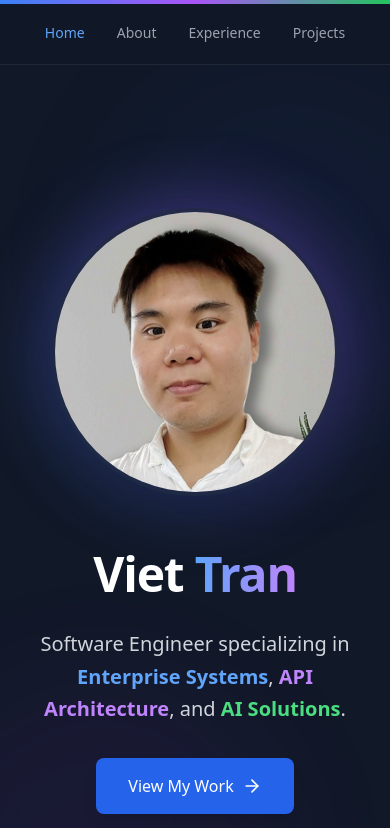
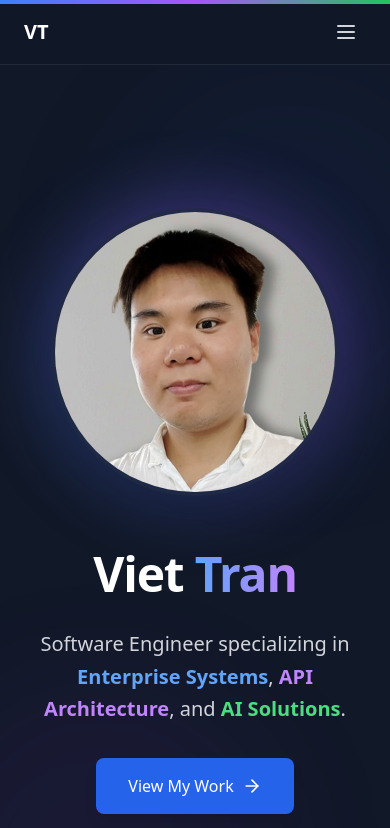
Before and after one commit to vieteri/viet-tran-portfolio, a Next.js app: page / in a window 390 px wide. Shown: the top 828 px of the page. Built offline with nearby package versions, Linux system fonts and the light colour scheme.

Commit message:
feat: implement responsive mobile navigation with hamburger menu

```diff
--- a/src/components/Navigation.tsx
+++ b/src/components/Navigation.tsx
@@ -1,28 +1,39 @@
-'use client';  // Add this line at the top of the file
+'use client';
 
 import Link from 'next/link';
 import { useEffect, useState } from 'react';
+import { usePathname } from 'next/navigation';
+import { Menu, X } from 'lucide-react';
 
 const navItems = [
-  { href: '#home', label: 'Home' },
-  { href: '#about', label: 'About' },
-  { href: '#experience', label: 'Experience' },
-  { href: '#projects', label: 'Projects' },
+  { href: '/#home', label: 'Home' },
+  { href: '/#about', label: 'About' },
+  { href: '/#experience', label: 'Experience' },
+  { href: '/#projects', label: 'Projects' },
 ];
 
 const Navigation = () => {
   const [activeSection, setActiveSection] = useState('');
+  const [isMobileMenuOpen, setIsMobileMenuOpen] = useState(false);
+  const pathname = usePathname();
+  const isHomePage = pathname === '/';
 
   useEffect(() => {
+    // Only run scroll spy on home page
+    if (!isHomePage) {
+      setActiveSection('');
+      return;
+    }
+
     const handleScroll = () => {
-      const sections = navItems.map(item => item.href.substring(1));
+      const sections = navItems.map(item => item.href.substring(2)); // Remove '/#'
 
       for (const section of sections) {
         const element = document.getElementById(section);
         if (element) {
           const rect = element.getBoundingClientRect();
           if (rect.top >= 0 && rect.top <= 300) {
-            setActiveSection(`#${section}`);
+            setActiveSection(`/#${section}`);
             break;
           }
         }
@@ -31,28 +42,39 @@ const Navigation = () => {
 
     window.addEventListener('scroll', handleScroll);
     return () => window.removeEventListener('scroll', handleScroll);
-  }, []);
+  }, [isHomePage]);
 
   const handleClick = (e: React.MouseEvent<HTMLAnchorElement>, href: string) => {
+    setIsMobileMenuOpen(false);
+
+    if (isHomePage) {
       e.preventDefault();
-    const element = document.querySelector(href);
+      const targetId = href.substring(2); // Remove '/#'
+      const element = document.getElementById(targetId);
       if (element) {
         element.scrollIntoView({ behavior: 'smooth' });
         setActiveSection(href);
+      }
     }
   };
 
   return (
     <nav className="fixed top-0 left-0 right-0 z-50 bg-gray-900/95 backdrop-blur-sm border-b border-gray-800">
       <div className="max-w-6xl mx-auto px-6">
-        <ul className="flex space-x-8 justify-center h-16 items-center">
+        <div className="flex justify-between items-center h-16">
+          {/* Logo - Visible on mobile only */}
+          <Link href="/" className="text-xl font-bold text-white md:hidden">
+            VT
+          </Link>
+
+          {/* Desktop Navigation */}
+          <ul className="hidden md:flex space-x-8 justify-center h-16 items-center w-full">
             {navItems.map((item) => (
               <li key={item.href}>
                 <Link
                   href={item.href}
                   onClick={(e) => handleClick(e, item.href)}
-                className={`text-sm font-medium transition-colors duration-200 ${
-                  activeSection === item.href
+                  className={`text-sm font-medium transition-colors duration-200 ${activeSection === item.href
                     ? 'text-blue-400'
                     : 'text-gray-400 hover:text-white'
                     }`}
@@ -62,7 +84,39 @@ const Navigation = () => {
               </li>
             ))}
           </ul>
+
+          {/* Mobile Menu Button */}
+          <button
+            className="md:hidden text-gray-300 hover:text-white p-2"
+            onClick={() => setIsMobileMenuOpen(!isMobileMenuOpen)}
+            aria-label="Toggle menu"
+          >
+            {isMobileMenuOpen ? <X size={24} /> : <Menu size={24} />}
+          </button>
         </div>
+      </div>
+
+      {/* Mobile Menu Overlay */}
+      {isMobileMenuOpen && (
+        <div className="md:hidden absolute top-16 left-0 right-0 bg-gray-900/95 backdrop-blur-md border-b border-gray-800 shadow-xl animate-in slide-in-from-top-2 duration-200">
+          <ul className="flex flex-col p-6 space-y-4">
+            {navItems.map((item) => (
+              <li key={item.href}>
+                <Link
+                  href={item.href}
+                  onClick={(e) => handleClick(e, item.href)}
+                  className={`block text-lg font-medium transition-colors duration-200 ${activeSection === item.href
+                    ? 'text-blue-400'
+                    : 'text-gray-300 hover:text-white'
+                    }`}
+                >
+                  {item.label}
+                </Link>
+              </li>
+            ))}
+          </ul>
+        </div>
+      )}
     </nav>
   );
 };
```
Lines whose indentation alone changed are shown as unchanged.
